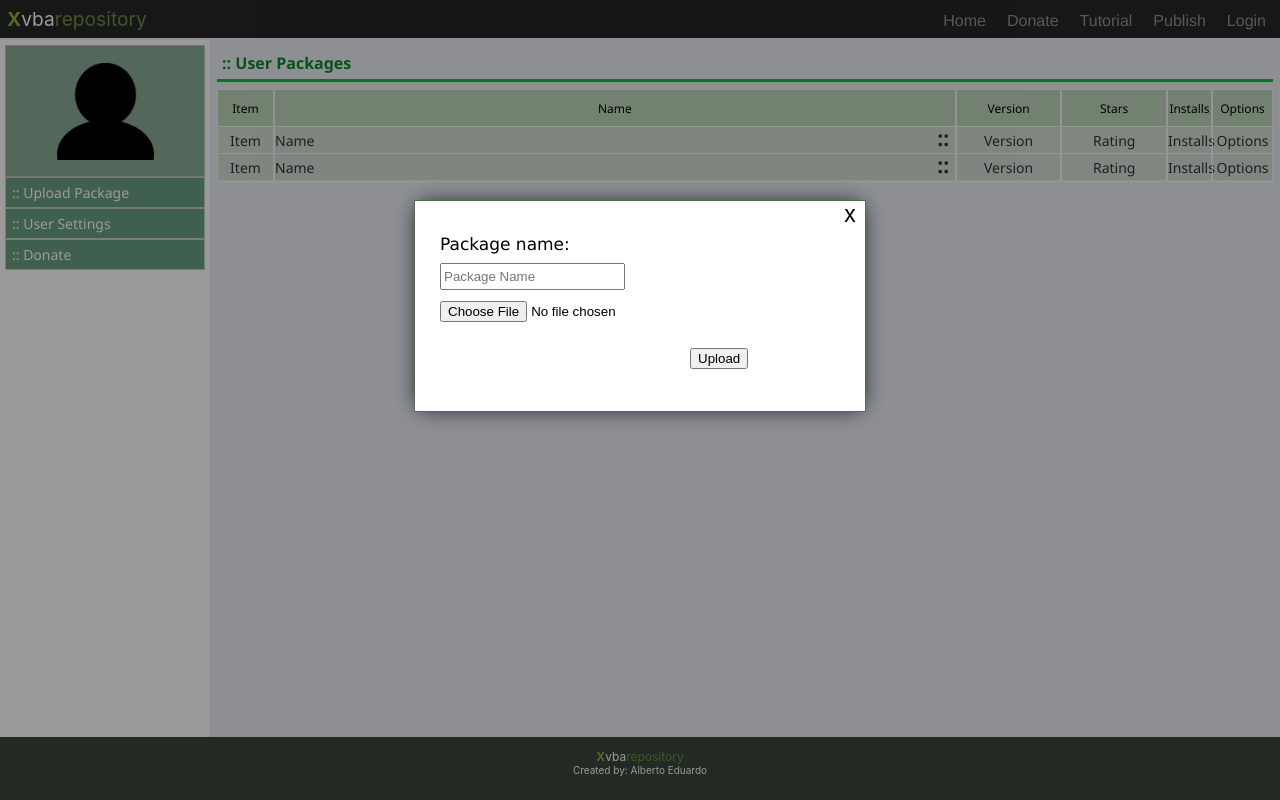
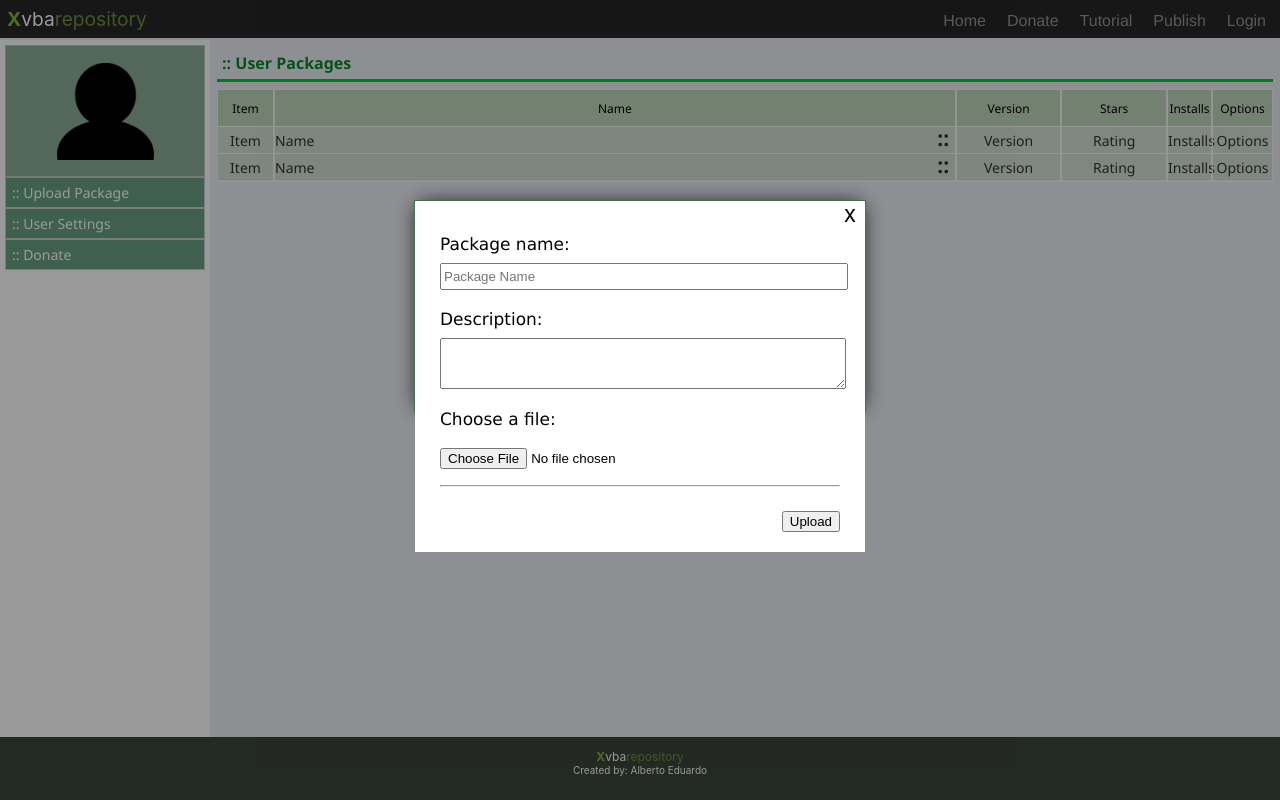
Before and after one commit to Aeraphe/xvba-repo, a React (Create React App) app: page /upload-package in a window 1280 px wide. Both pictures are taken after a click on the button ":: Upload Package". Built offline with nearby package versions, Linux system fonts and the light colour scheme.

Commit message:
Add description field on form

```diff
--- a/src/pages/Admin-Package/components/Upload-Form/Upload-Package-Form.comp.js
+++ b/src/pages/Admin-Package/components/Upload-Form/Upload-Package-Form.comp.js
@@ -3,12 +3,17 @@ import styles from "./Upload-Package-Form.module.css";
 export const UploadPackageForm = () => {
 
     return (
+
         <div>
             <form className={styles['Upload-Package-Form']}>
                 <div className={styles['Upload-Package-Form-Container']}>
                     <label htmlFor="package_name"> Package name: </label>
-                    <input id="package_name" type="text" placeholder="Package Name"></input>
-                    <p><input type="file" ></input></p>
+                    <input className={styles['Package-Name-Input']} id="package_name" type="text" placeholder="Package Name"></input>
+                    <label htmlFor="description"> Description: </label>
+                    <textarea id="description" className={styles['Description']} cols={1} rows={3}></textarea>
+                    <label htmlFor="file"> Choose a file: </label>
+                    <p><input id="file" type="file" ></input></p>
+                    <hr></hr>
                     <button className={styles['Form-Btn']} type="submit">Upload</button>
                 </div>
 
--- a/src/pages/Admin-Package/components/Upload-Form/Upload-Package-Form.module.css
+++ b/src/pages/Admin-Package/components/Upload-Form/Upload-Package-Form.module.css
@@ -1,13 +1,14 @@
 
 
 .Upload-Package-Form {
-
-
+  position: relative;
+  height: 351px;
   background-color: #ffff;
   font-family: Verdana, Geneva, Tahoma, sans-serif;
 }
 
 .Upload-Package-Form-Container {
+
   padding-top: 25px;
   line-height: 37px;
   padding-left: 25px;
@@ -19,16 +20,25 @@
   font-size: 17px;
 }
 
-.Upload-Package-Form-Container input {
+
+.Form-Btn {
+  position: absolute;
+  display: flex;
+  right: 25px;
+  margin-top: 15px;
+}
+
+
+.Description{
+  width: 100%;
+}
+
+.Package-Name-Input{
+
   display: block;
   text-align: left;
-  width: auto;
+  width: 100%;
   height: 21px;
   margin-bottom: 11px;
   margin-bottom: 11px;
 }
-.Form-Btn {
-  position: relative;
-  left: 250px;
-  margin-top: 15px;
-}
```
